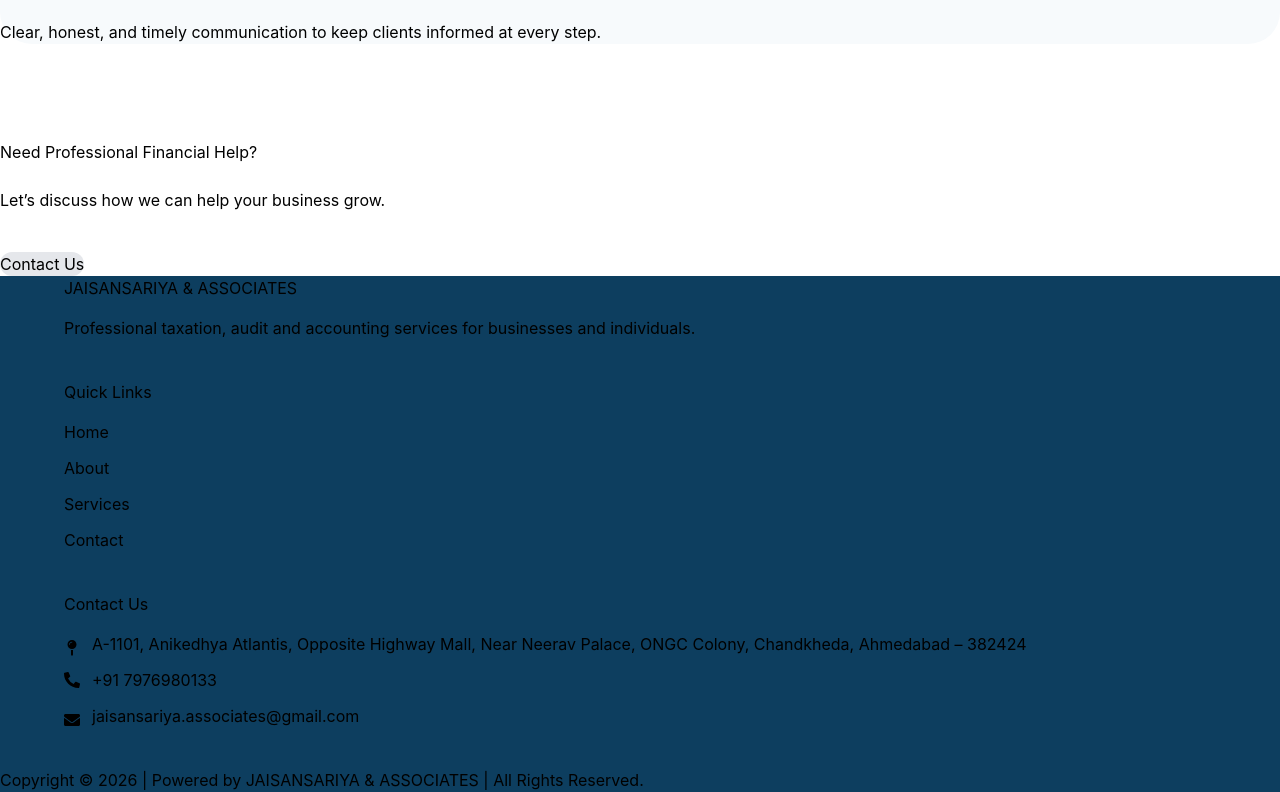
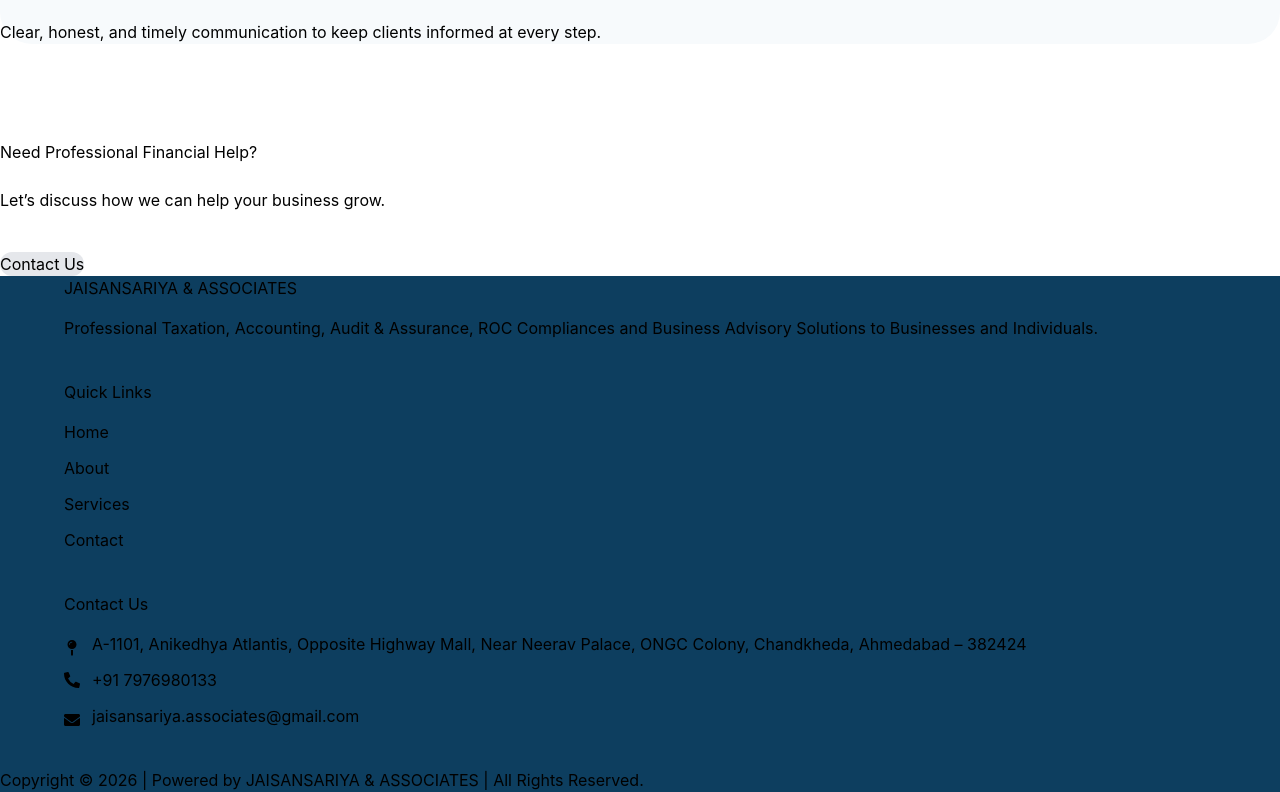
Before and after one commit to nikita1995dadhich-dev/ca-firm-website, a React (Vite) app: page / in a window 1280 px wide. Shown: the part 4704-5496 px from the top of the page. Built offline with nearby package versions, Linux system fonts and the light colour scheme.

Commit message:
footer line changes

```diff
--- a/src/components/Footer.jsx
+++ b/src/components/Footer.jsx
@@ -17,8 +17,8 @@ function Footer() {
                     </h2>
 
                     <p className="mt-4 text-[#CBD5E1] leading-7 text-sm md:text-base">
-                        Professional taxation, audit and accounting services
-                        for businesses and individuals.
+                        Professional Taxation, Accounting, Audit & Assurance,
+                        ROC Compliances and Business Advisory Solutions to Businesses and Individuals.
                     </p>
                 </div>
 
```
